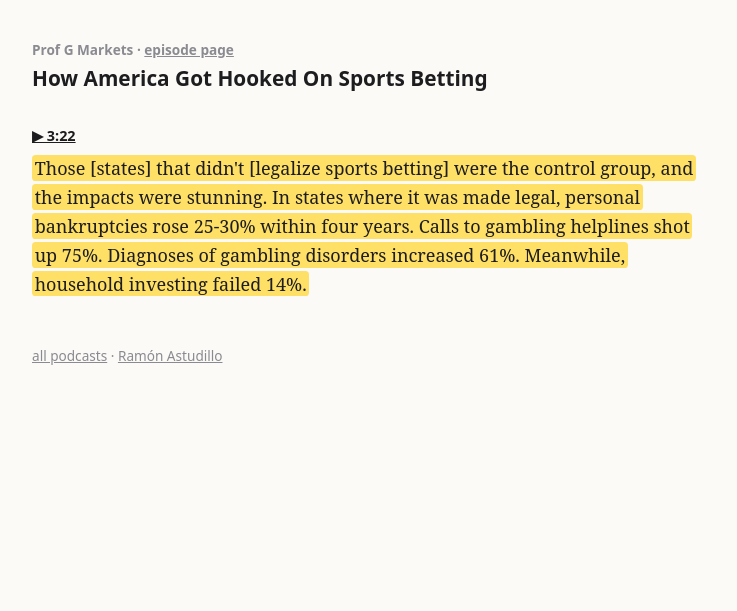
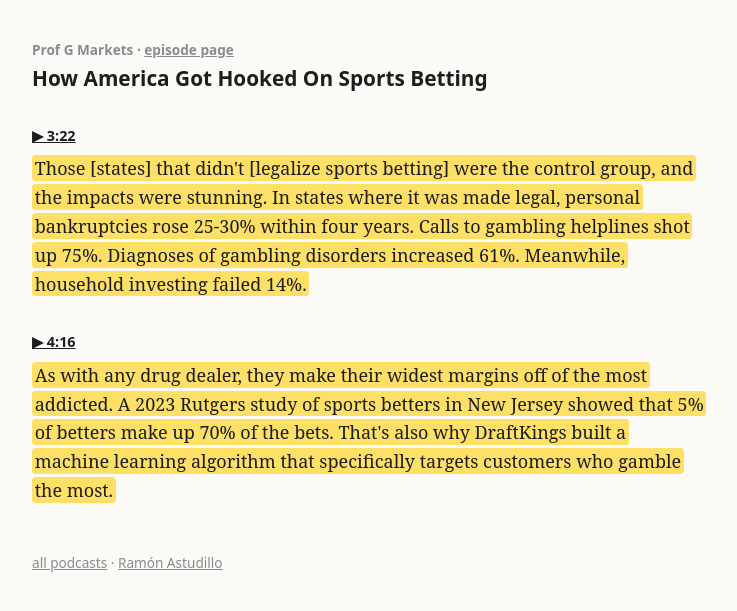
Before and after one commit to ramon-astudillo/ramon-astudillo.github.io, a Jekyll site: the page built from notes/audio/how-america-got-hooked-on-sports-betting.md, in a window 1280 px wide. Shown: the top 611 px of the page, without its empty margins (272-1009 px from the left). Built offline with Jekyll 4.4.1, drawn with Linux system fonts in a browser that asks for light colours.

Commit message:
notes/audio: add How America Got Hooked On Sports Betting @ 4:16

```diff
--- a/_data/podcasts/how-america-got-hooked-on-sports-betting.yml
+++ b/_data/podcasts/how-america-got-hooked-on-sports-betting.yml
@@ -17,3 +17,16 @@
     household investing failed 14%.
   after: Meaning the money that usually goes into retirement accounts went to draft kings instead. In
     fact, many young people no longer
+- t: 256
+  start: 256.0
+  end: 276.0
+  time: '4:16'
+  title: How America Got Hooked On Sports Betting
+  note: ''
+  before: now reining money. Between 2020 and 2025, online sportsbook revenues grew more than 1,000%.
+  quote: As with any drug dealer, they make their widest margins off of the most addicted. A 2023 Rutgers
+    study of sports betters in New Jersey showed that 5% of betters make up 70% of the bets. That's also
+    why DraftKings built a machine learning algorithm that specifically targets customers who gamble the
+    most.
+  after: Jonathan Cohen, of the American Institute for Boys and Men, described the Sydney Sweeney ad to
+    me as brilliant. It's the perfect distillation,
```
Also changed, not shown: notes/audio/how-america-got-hooked-on-sports-betting/256.md (added, +7 -0 lines), notes/audio/how-america-got-hooked-on-sports-betting/256.png (added).
